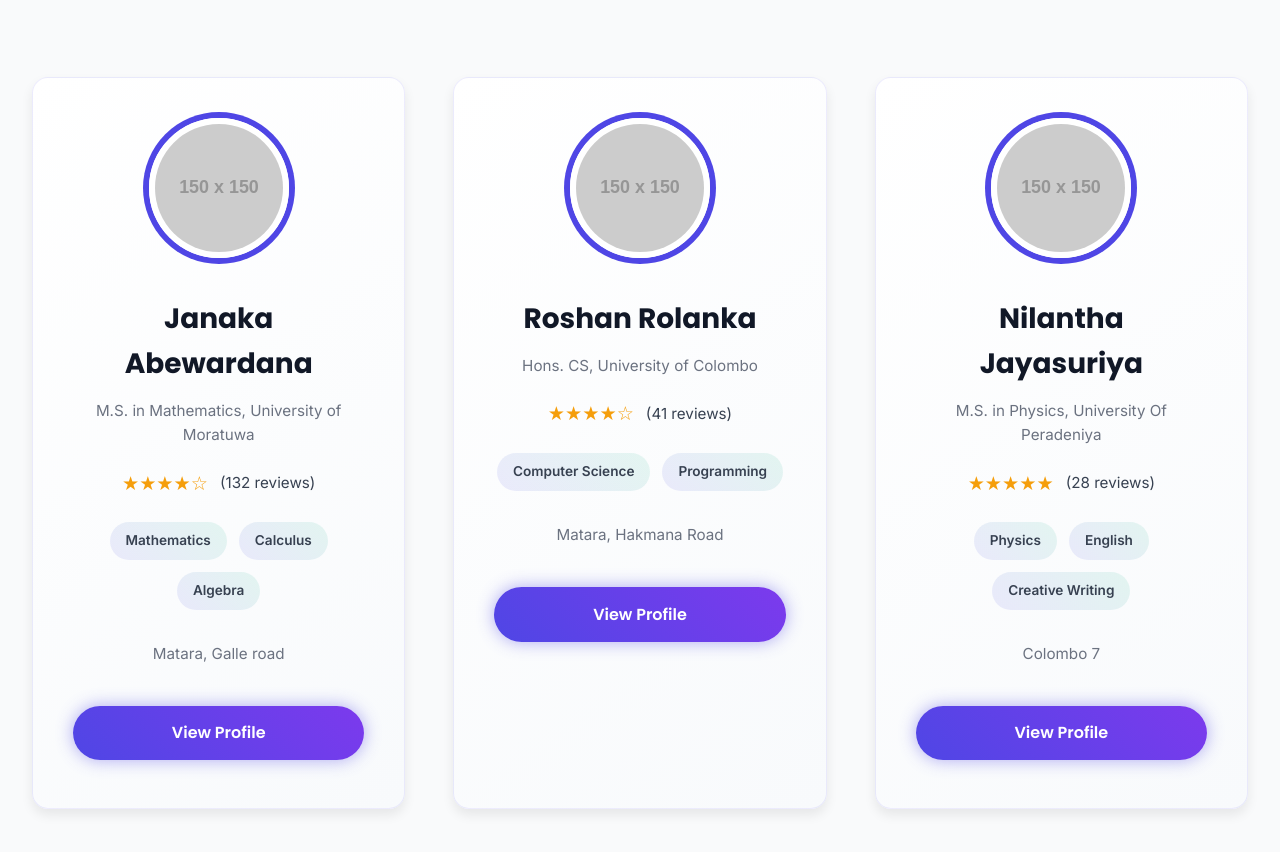
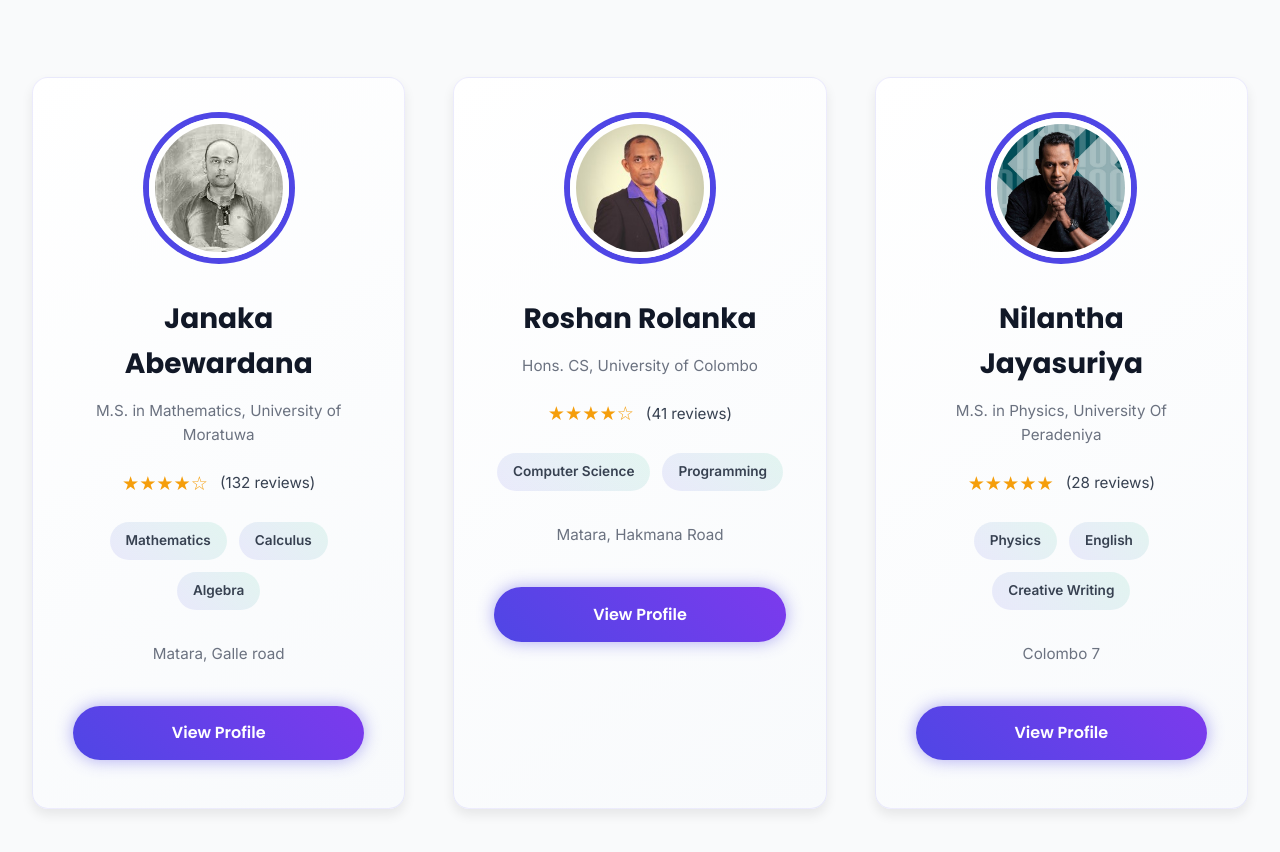
Before and after one commit to Lekshan-Rajapaksha/TutorConnect, a plain HTML site: page TutorConnect/index.html in a window 1280 px wide. Shown: the part 1257-2109 px from the top of the page. Drawn offline with Linux system fonts and the light colour scheme; placeholder pictures from the web are drawn by us.

Commit message:
update photos

```diff
--- a/TutorConnect/index.html
+++ b/TutorConnect/index.html
@@ -895,7 +895,7 @@
                 <div class="tutor-grid">
                     <div class="tutor-card">
                         <div class="tutor-card-content">
-                            <img src="https://placehold.co/150x150/dbeafe/1e3a8a?text=JA" alt="Tutor Janaka Abewardana" class="tutor-avatar" onerror="this.onerror=null;this.src='https://placehold.co/150x150/e2e8f0/4a5568?text=Tutor';">
+                            <img src="https://github.com/Lekshan-Rajapaksha/TutorConnect/blob/main/images.jpeg?raw=true" alt="Tutor Janaka Abewardana" class="tutor-avatar" onerror="this.onerror=null;this.src='https://placehold.co/150x150/e2e8f0/4a5568?text=Tutor';">
                             <h3>Janaka Abewardana</h3>
                             <p class="tutor-qualification">M.S. in Mathematics, University of Moratuwa</p>
                             <div class="tutor-rating">★★★★☆ <span class="review-count">(132 reviews)</span></div>
@@ -910,7 +910,7 @@
                     </div>
                     <div class="tutor-card">
                          <div class="tutor-card-content">
-                            <img src="https://placehold.co/150x150/d1fae5/065f46?text=RR" alt="Tutor Roshan Rolanka" class="tutor-avatar" onerror="this.onerror=null;this.src='https://placehold.co/150x150/e2e8f0/4a5568?text=Tutor';">
+                            <img src="https://github.com/Lekshan-Rajapaksha/TutorConnect/blob/main/1700832996849.jpeg?raw=true" alt="Tutor Roshan Rolanka" class="tutor-avatar" onerror="this.onerror=null;this.src='https://placehold.co/150x150/e2e8f0/4a5568?text=Tutor';">
                             <h3>Roshan Rolanka</h3>
                             <p class="tutor-qualification">Hons. CS, University of Colombo</p>
                             <div class="tutor-rating">★★★★☆ <span class="review-count">(41 reviews)</span></div>
@@ -924,7 +924,7 @@
                     </div>
                     <div class="tutor-card">
                          <div class="tutor-card-content">
-                            <img src="https://placehold.co/150x150/ffedd5/9a3412?text=NJ" alt="Tutor Nilantha Jayasuriya" class="tutor-avatar" onerror="this.onerror=null;this.src='https://placehold.co/150x150/e2e8f0/4a5568?text=Tutor';">
+                            <img src="https://github.com/Lekshan-Rajapaksha/TutorConnect/blob/main/channels4_profile.jpg?raw=true" alt="Tutor Nilantha Jayasuriya" class="tutor-avatar" onerror="this.onerror=null;this.src='https://placehold.co/150x150/e2e8f0/4a5568?text=Tutor';">
                             <h3>Nilantha Jayasuriya</h3>
                             <p class="tutor-qualification">M.S. in Physics, University Of Peradeniya</p>
                             <div class="tutor-rating">★★★★★ <span class="review-count">(28 reviews)</span></div>
```
